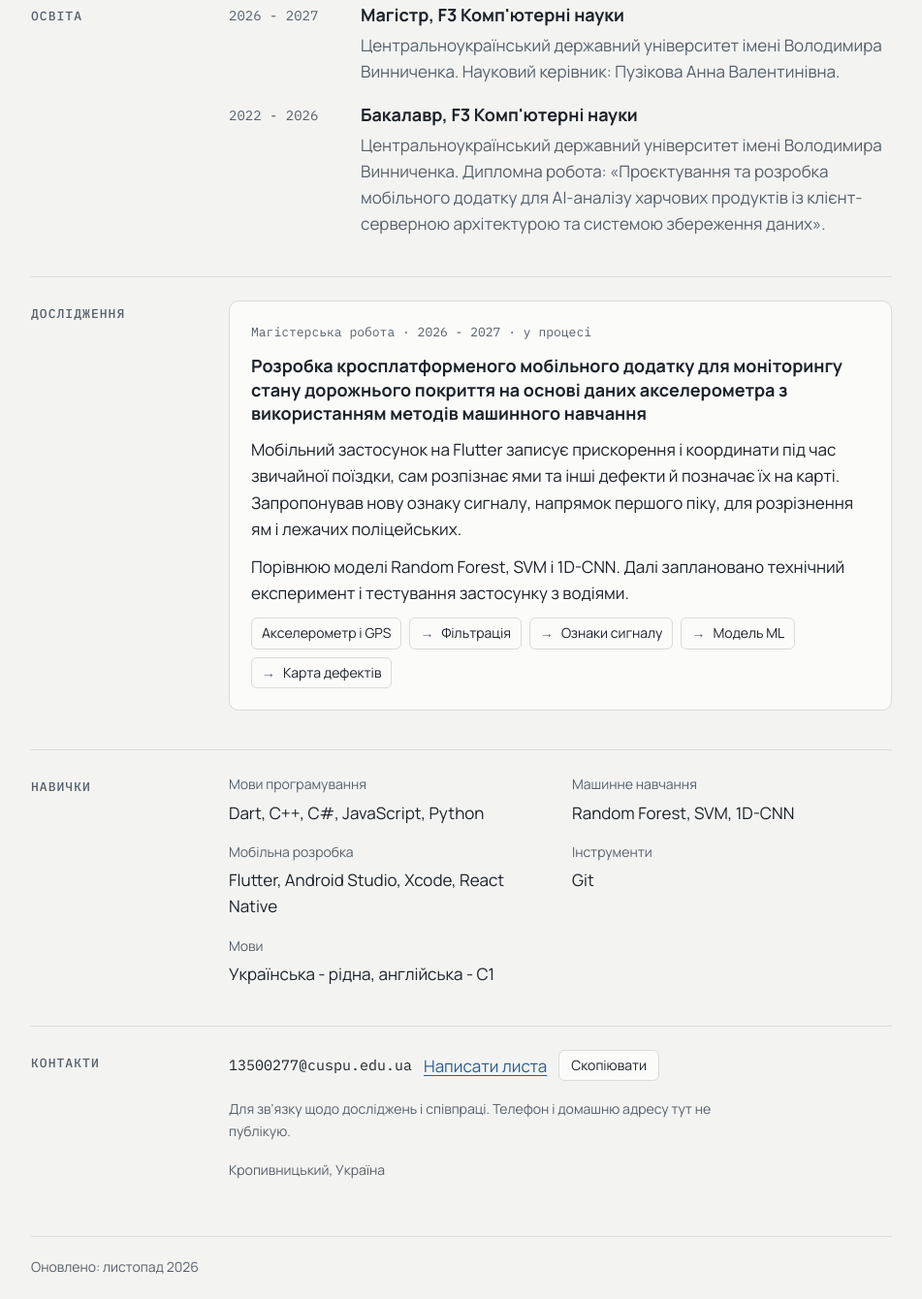
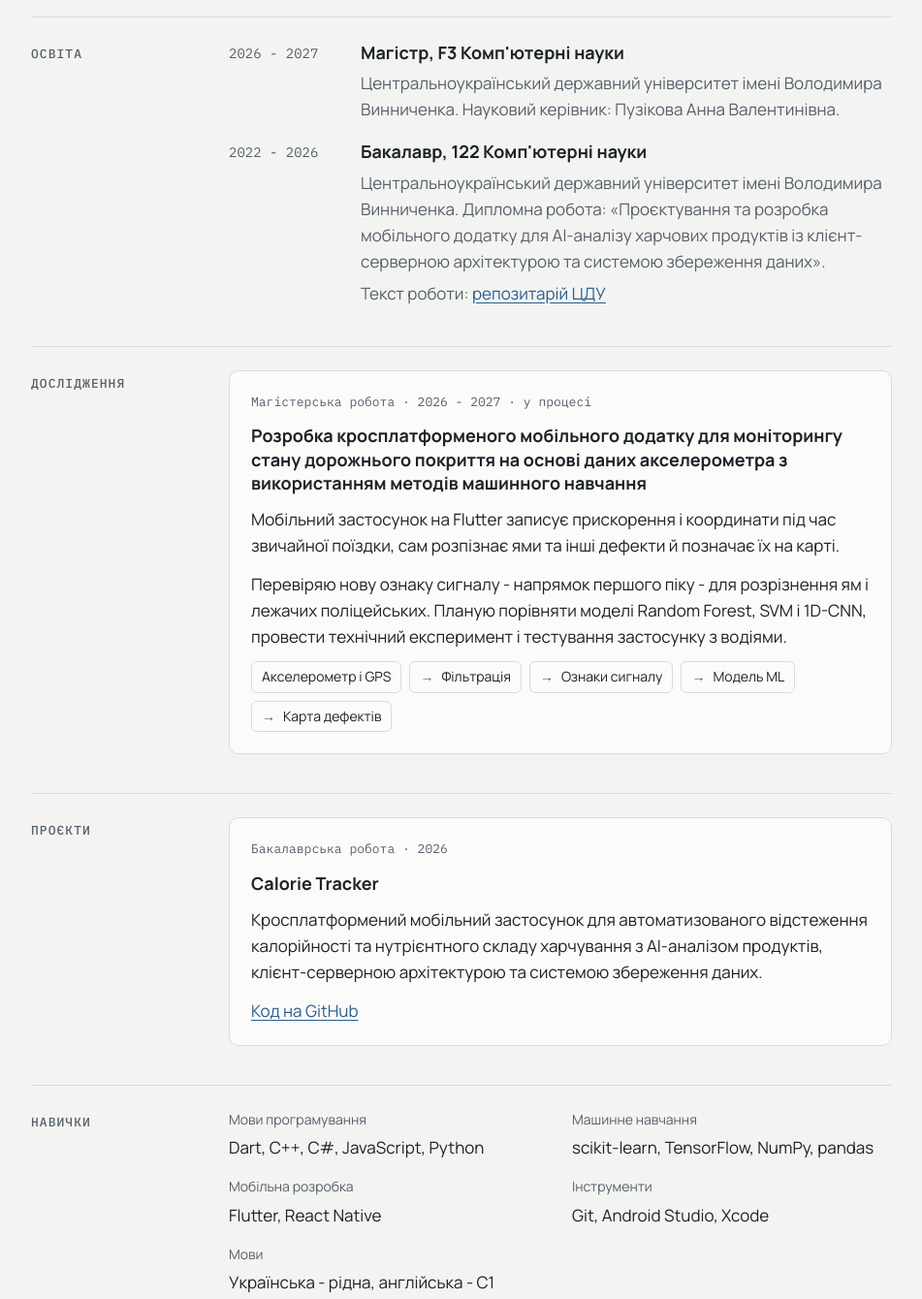
Before and after one commit to Rlr0052/ind_zavd, a plain HTML site: page index.html in a window 1280 px wide. Shown: the part 748-2088 px from the top of the page at 97% size, without its empty margins (164-1115 px from the left). Drawn offline with Linux system fonts and the light colour scheme; a web font is replaced by a local one.

Commit message:
Add files via upload

```diff
--- a/index.html
+++ b/index.html
@@ -311,6 +311,23 @@
         padding: 4px 12px;
         cursor: pointer;
       }
+      .toc {
+        display: flex;
+        flex-wrap: wrap;
+        gap: 4px 16px;
+        list-style: none;
+        margin: 0;
+        padding: 0;
+        font-family: var(--mono);
+        font-size: 13px;
+      }
+      .toc a {
+        color: var(--muted);
+        text-decoration: none;
+      }
+      .toc a:hover {
+        color: var(--accent);
+      }
       .note {
         font-size: 14px;
         color: var(--muted);
@@ -336,6 +353,9 @@
         }
       }
       @media (prefers-reduced-motion: no-preference) {
+        html {
+          scroll-behavior: smooth;
+        }
         .trace .sig {
           stroke-dasharray: 1200;
           stroke-dashoffset: 0;
@@ -399,10 +419,20 @@
             >
           </li>
         </ul>
+        <nav aria-label="Розділи сторінки">
+          <ul class="toc">
+            <li><a href="#about">Про мене</a></li>
+            <li><a href="#education">Освіта</a></li>
+            <li><a href="#research">Дослідження</a></li>
+            <li><a href="#projects">Проєкти</a></li>
+            <li><a href="#skills">Навички</a></li>
+            <li><a href="#contact">Контакти</a></li>
+          </ul>
+        </nav>
       </header>
 
       <main style="display: flex; flex-direction: column; gap: 40px">
-        <section class="row" aria-labelledby="h-about">
+        <section class="row" id="about" aria-labelledby="h-about">
           <h2 id="h-about">Про мене</h2>
           <div class="content">
             <p>
@@ -419,7 +449,7 @@
           </div>
         </section>
 
-        <section class="row" aria-labelledby="h-edu">
+        <section class="row" id="education" aria-labelledby="h-edu">
           <h2 id="h-edu">Освіта</h2>
           <div class="content">
             <div class="item">
@@ -435,19 +465,28 @@
             <div class="item">
               <span class="when">2022 - 2026</span>
               <div class="what">
-                <h3>Бакалавр, F3 Комп'ютерні науки</h3>
+                <h3>Бакалавр, 122 Комп'ютерні науки</h3>
                 <p>
                   Центральноукраїнський державний університет імені Володимира
                   Винниченка. Дипломна робота: «Проєктування та розробка
                   мобільного додатку для AI-аналізу харчових продуктів із
                   клієнт-серверною архітектурою та системою збереження даних».
                 </p>
+                <p>
+                  Текст роботи:
+                  <a
+                    href="https://dspace.cusu.edu.ua/items/cdbca632-1b4a-47e3-b0b8-e788fde2dc04"
+                    target="_blank"
+                    rel="noopener"
+                    >репозитарій ЦДУ</a
+                  >
+                </p>
               </div>
             </div>
           </div>
         </section>
 
-        <section class="row" aria-labelledby="h-res">
+        <section class="row" id="research" aria-labelledby="h-res">
           <h2 id="h-res">Дослідження</h2>
           <div class="content">
             <article class="project">
@@ -460,12 +499,13 @@
               <p>
                 Мобільний застосунок на Flutter записує прискорення і координати
                 під час звичайної поїздки, сам розпізнає ями та інші дефекти й
-                позначає їх на карті. Запропонував нову ознаку сигналу, напрямок
-                першого піку, для розрізнення ям і лежачих поліцейських.
+                позначає їх на карті.
               </p>
               <p>
-                Порівнюю моделі Random Forest, SVM і 1D-CNN. Далі заплановано
-                технічний експеримент і тестування застосунку з водіями.
+                Перевіряю нову ознаку сигналу - напрямок першого піку - для
+                розрізнення ям і лежачих поліцейських. Планую порівняти моделі
+                Random Forest, SVM і 1D-CNN, провести технічний експеримент і
+                тестування застосунку з водіями.
               </p>
               <ul class="pipeline" aria-label="Етапи обробки даних">
                 <li>Акселерометр і GPS</li>
@@ -478,7 +518,31 @@
           </div>
         </section>
 
-        <section class="row" aria-labelledby="h-skills">
+        <section class="row" id="projects" aria-labelledby="h-proj">
+          <h2 id="h-proj">Проєкти</h2>
+          <div class="content">
+            <article class="project">
+              <p class="meta">Бакалаврська робота · 2026</p>
+              <h3>Calorie Tracker</h3>
+              <p>
+                Кросплатформений мобільний застосунок для автоматизованого
+                відстеження калорійності та нутрієнтного складу харчування з
+                AI-аналізом продуктів, клієнт-серверною архітектурою та системою
+                збереження даних.
+              </p>
+              <p>
+                <a
+                  href="https://github.com/Rlr0052/calorie-tracker"
+                  target="_blank"
+                  rel="noopener"
+                  >Код на GitHub</a
+                >
+              </p>
+            </article>
+          </div>
+        </section>
+
+        <section class="row" id="skills" aria-labelledby="h-skills">
           <h2 id="h-skills">Навички</h2>
           <div class="content">
             <div class="skills">
@@ -488,13 +552,16 @@
               </div>
               <div>
                 <span class="k">Машинне навчання</span
-                ><span>Random Forest, SVM, 1D-CNN</span>
+                ><span>scikit-learn, TensorFlow, NumPy, pandas</span>
               </div>
               <div>
                 <span class="k">Мобільна розробка</span
-                ><span>Flutter, Android Studio, Xcode, React Native</span>
+                ><span>Flutter, React Native</span>
               </div>
-              <div><span class="k">Інструменти</span><span>Git</span></div>
+              <div>
+                <span class="k">Інструменти</span
+                ><span>Git, Android Studio, Xcode</span>
+              </div>
               <div>
                 <span class="k">Мови</span
                 ><span>Українська - рідна, англійська - C1</span>
@@ -503,7 +570,7 @@
           </div>
         </section>
 
-        <section class="row" aria-labelledby="h-contact">
+        <section class="row" id="contact" aria-labelledby="h-contact">
           <h2 id="h-contact">Контакти</h2>
           <div class="content">
             <div class="contact">
@@ -518,6 +585,7 @@
               тут не публікую.
             </p>
             <p class="note">Кропивницький, Україна</p>
+            <p><a href="./CV.pdf" download>Завантажити CV (PDF)</a></p>
           </div>
         </section>
       </main>
```
